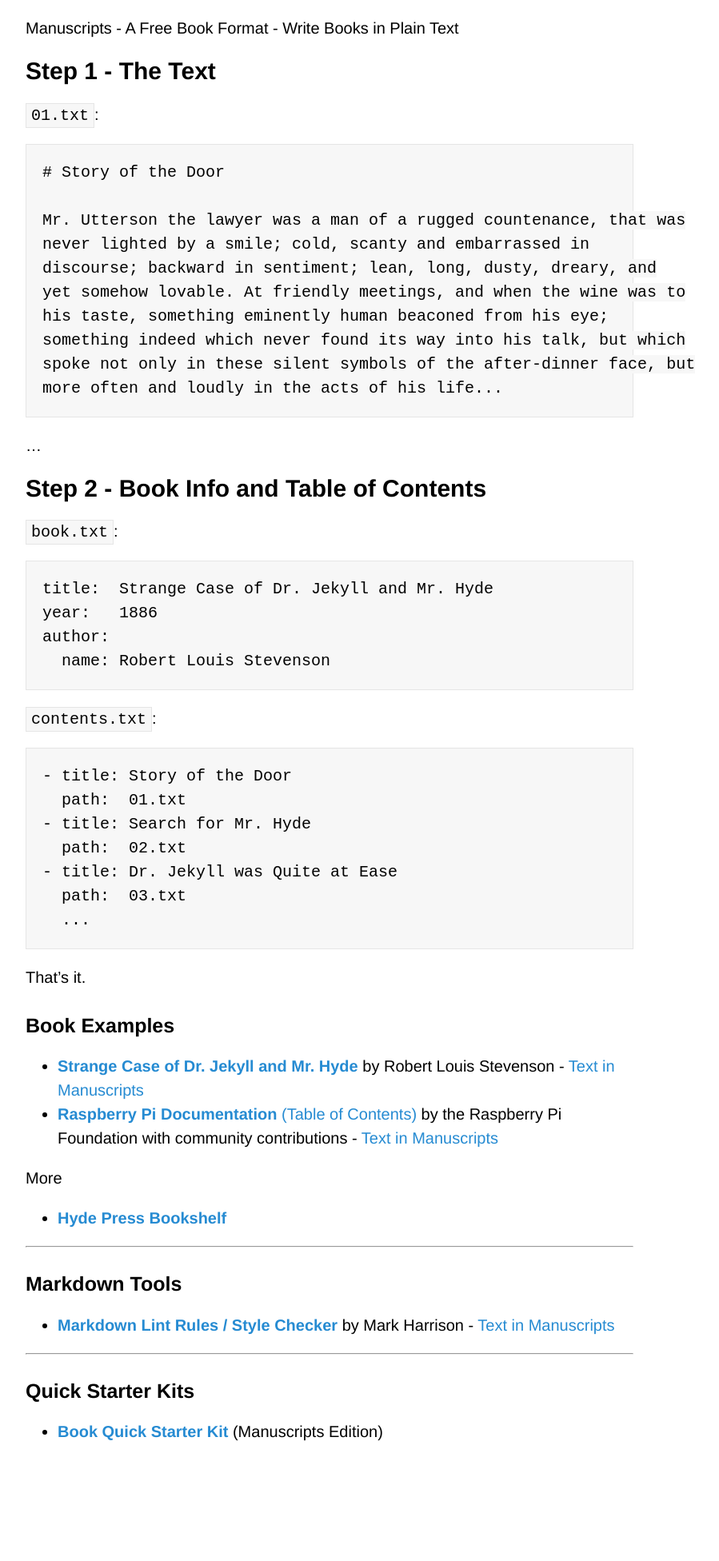
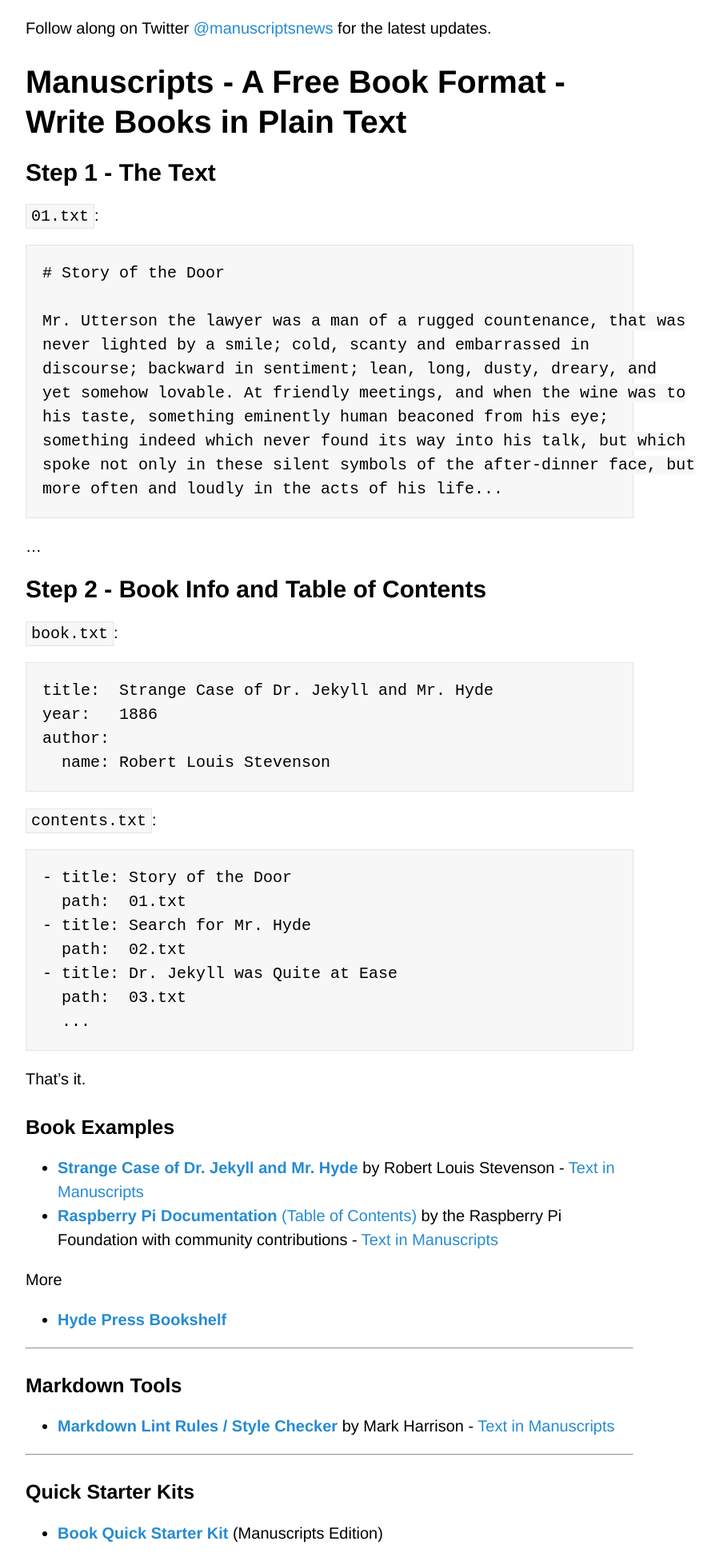
Before and after one commit to manuscripts/manuscripts.github.io, a Jekyll site: the page built from index.md, in a window 1280 px wide. Shown: the whole page at 80% size, without its empty margins (228-1127 px from the left). Built offline with Jekyll 4.4.1, drawn with Linux system fonts in a browser that asks for light colours; before the commit the page ends 1825 px from its top, so only the background shows below that.

Commit message:
Update index.md

```diff
--- a/index.md
+++ b/index.md
@@ -3,7 +3,9 @@ layout: default
 title:  Welcome
 ---
 
-Manuscripts - A Free Book Format - Write Books in Plain Text
+Follow along on Twitter [@manuscriptsnews](https://twitter.com/manuscriptsnews) for the latest updates.
+
+# Manuscripts - A Free Book Format - Write Books in Plain Text
 
 ## Step 1 - The Text
 
```
